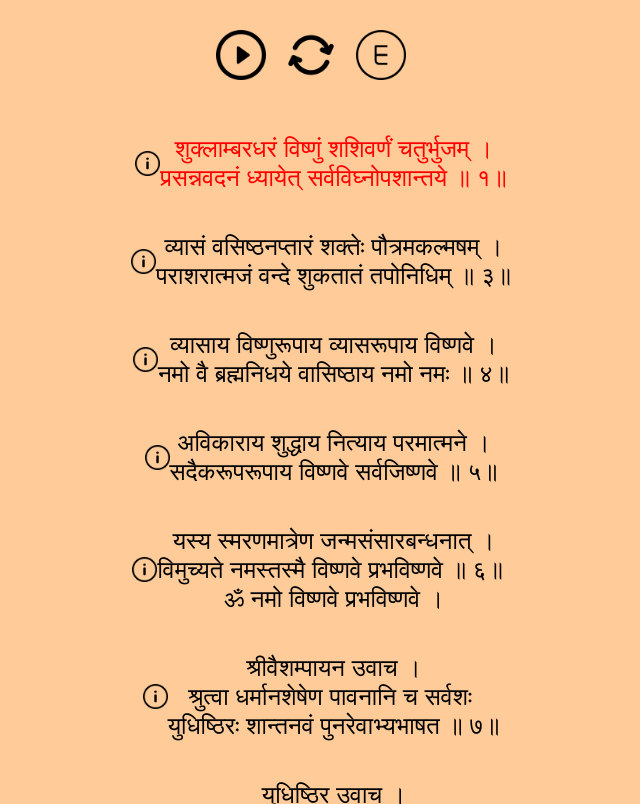
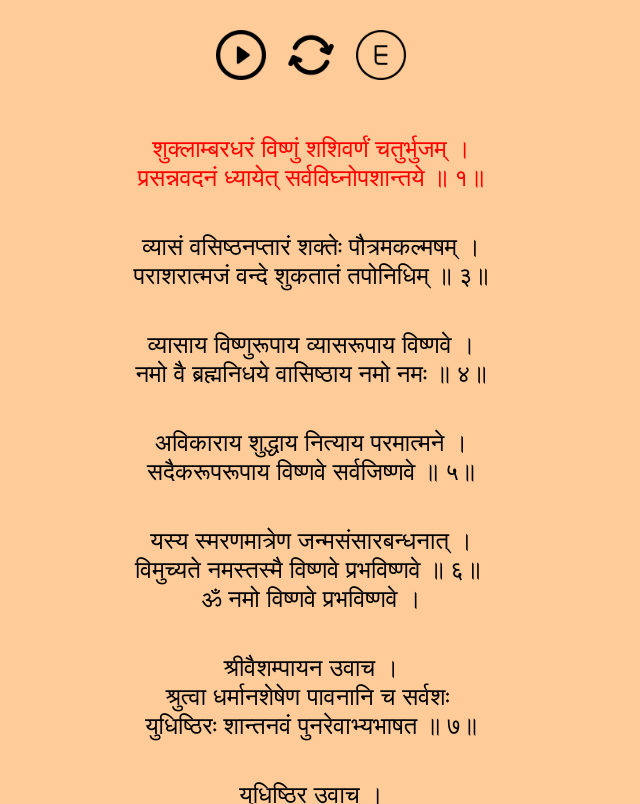
Before and after one commit to vigyanhoon/moksha, a React (Vite) app in the folder web/: page /moksha/VishnuSahasranama in a window 1280 px wide. Shown: the whole page, without its empty margins (329-969 px from the left). Built offline with nearby package versions, Linux system fonts and the light colour scheme.

Commit message:
remove info icon

```diff
--- a/web/src/views/Mantra.tsx
+++ b/web/src/views/Mantra.tsx
@@ -1,68 +1,91 @@
-import { createUseStyles } from 'react-jss'
-import { MantraType } from '../types'
-import info from '../assets/info.png'
-import { useState } from 'react'
+import { createUseStyles } from "react-jss";
+import { MantraType } from "../types";
+import info from "../assets/info.png";
+import { useRef, useState } from "react";
 
 const useStyles = createUseStyles({
   container: {
-        display: 'flex',
-        justifyContent: 'center',
-        alignItems: 'center'
+    display: "flex",
+    justifyContent: "center",
+    alignItems: "center",
   },
   info: {
-        width: '25px',
-        height: '25px',
-        paddingLeft: '20px'
+    width: "25px",
+    height: "25px",
+    paddingLeft: "20px",
   },
   mantra: {
-        fontSize: '1.5em',
-        padding: '20px 0',
-        whiteSpace: 'pre-wrap',
-        userSelect: 'none',
+    fontSize: "1.5em",
+    padding: "20px 0",
+    whiteSpace: "pre-wrap",
+    userSelect: "none",
   },
   meaning: {
-        fontSize: '1.5em',
-        padding: '20px',
-        whiteSpace: 'pre-wrap',
-        userSelect: 'none',
-        textAlign: 'left'
-    }
-})
+    fontSize: "1.5em",
+    padding: "20px",
+    whiteSpace: "pre-wrap",
+    userSelect: "none",
+    textAlign: "left",
+  },
+});
 
 interface MantraProps {
-    currentPlaying: number,
-    index: number,
-    text: MantraType,
-    play: (m: MantraType) => void
-    isEnglish: boolean,
+  currentPlaying: number;
+  index: number;
+  text: MantraType;
+  play: (m: MantraType) => void;
+  isEnglish: boolean;
 }
 
-export const Mantra = ({ index, text, currentPlaying, play, isEnglish }: MantraProps) => {
-    const classes = useStyles()
-    const [showMantra, setShowMantra] = useState(false);
-    const { mantra, meaning, english } = text
-    const source = isEnglish ? english : mantra
-    const parts = source.split('। ')
-    const color = currentPlaying === index ? 'red' : ''
+export const Mantra = ({
+  index,
+  text,
+  currentPlaying,
+  play,
+  isEnglish,
+}: MantraProps) => {
+  const classes = useStyles();
+  const [showMeaning, setShowMeaning] = useState(false);
+  const lastTap = useRef(0);
+  const { mantra, meaning, english } = text;
+  const source = isEnglish ? english : mantra;
+  const parts = source.split("। ");
+  const color = currentPlaying === index ? "red" : "";
+
+  const handleTap = () => {
+    const now = Date.now();
+    const DOUBLE_TAP_DELAY = 300;
+
+    if (now - lastTap.current < DOUBLE_TAP_DELAY) {
+      setShowMeaning((prev) => !prev);
+    } else {
+      play(text);
+    }
+
+    lastTap.current = now;
+  };
 
   const Row = () => {
-        if (!showMantra) {
-            return (<div onClick={() => play(text)} className={classes.mantra} style={{ color }}>
-                <div>{parts[0] + '।'}</div>
+    return (
+      <div onClick={handleTap}>
+        <div className={classes.mantra} style={{ color }}>
+          <div>{parts[0] + "।"}</div>
           <div>{parts[1]}</div>
           <div>{parts[2]}</div>
-            </div>)
-        }
+        </div>
 
-        return (<div onClick={() => play(text)} className={classes.meaning} style={{ color }}>
-            <div>{meaning}</div>
-        </div>)
-    }
+        {showMeaning && (
+          <div className={classes.meaning} style={{ color }}>
+            {meaning}
+          </div>
+        )}
+      </div>
+    );
+  };
 
   return (
     <div className={classes.container}>
-            <img className={classes.info} onClick={() => setShowMantra(!showMantra)} src={info}></img>
       <Row />
     </div>
-    )
-}
+  );
+};
```
Lines whose indentation alone changed are shown as unchanged.
